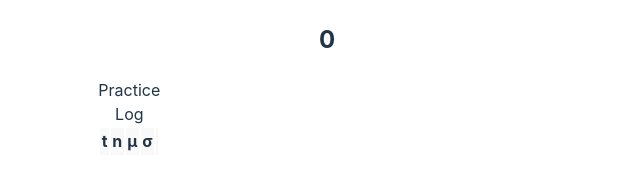
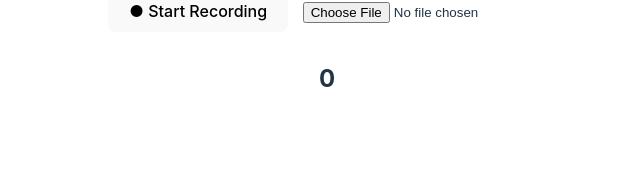
Before and after one commit to gottschali/juggling-counter, a Svelte app: page / in a window 1280 px wide. Shown: the part 414-604 px from the top of the page, without its empty margins (313-953 px from the left). Built offline with nearby package versions, Linux system fonts and the light colour scheme.

Commit message:
chore: remove unused

```diff
--- a/src/App.svelte
+++ b/src/App.svelte
@@ -1,13 +1,11 @@
 <script lang="ts">
     import { AnalyzeOffline, handleFileUpload } from "./lib/upload";
-    import Graph from "./components/Graph.svelte";
     import { Sequence } from "./lib/sequence";
     import { Confetti } from "svelte-confetti";
     import LogTable from "./components/LogTable.svelte";
     import MicrophoneCounter from "./components/MicrophoneCounter.svelte";
 
     let count: number = $state(0);
-    let frequencyData: Uint8Array = $state(new Uint8Array(0));
     let isFileLoaded = $state(false);
     let fileInput: HTMLInputElement;
 
@@ -60,11 +58,8 @@
             {/if}
         </div>
     </div>
-    <h2>{count}</h2>
+    <h2 title="current number of catches">{count}</h2>
     <LogTable {sequences} />
-    {#if frequencyData.length > 0}
-        <Graph data={frequencyData} />
-    {/if}
 </main>
 
 <style>
--- a/src/components/LogTable.svelte
+++ b/src/components/LogTable.svelte
@@ -25,6 +25,7 @@
 </script>
 
 <div style:justify-content="center">
+    {#if sequences.length > 0}
     <table>
         <caption>Practice Log</caption>
         <thead>
@@ -51,6 +52,7 @@
             {/each}
         </tbody>
     </table>
+    {/if}
 </div>
 
 <style>
```
